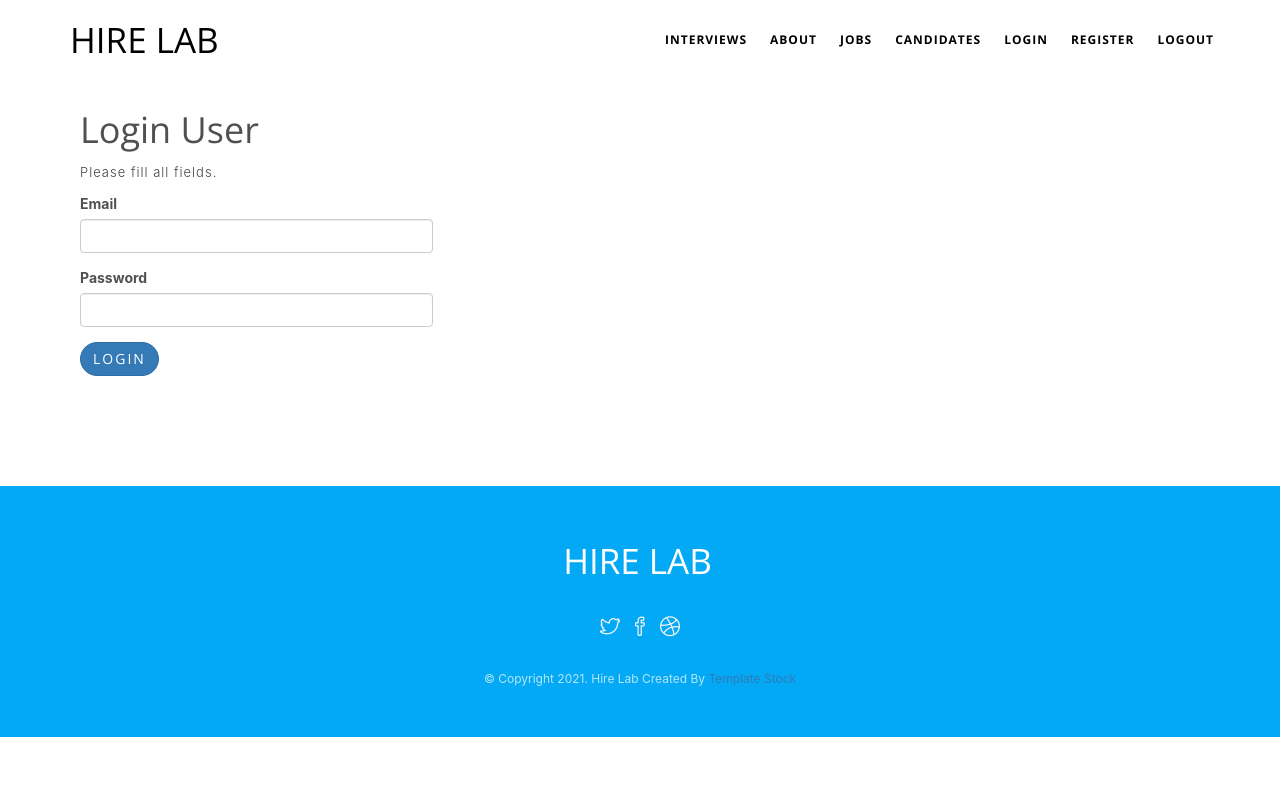
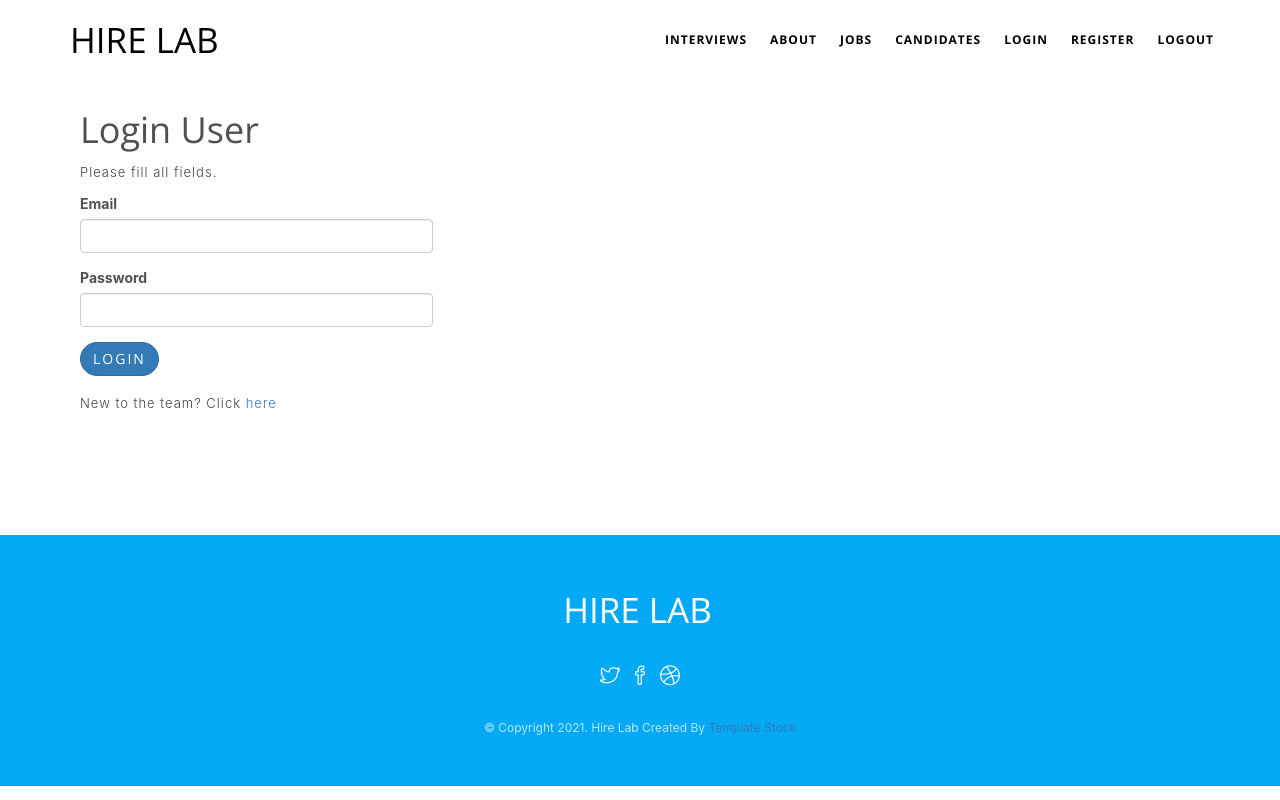
Before and after one commit to hire-lab/hire-lab, a React (Create React App) app: page /login in a window 1280 px wide. Built offline with nearby package versions, Linux system fonts and the light colour scheme.

Commit message:
added extra styling

```diff
--- a/public/css/style.css
+++ b/public/css/style.css
@@ -879,3 +879,7 @@ cta
     padding: 12px;
     margin-top: 15px;
 }
+
+.field{
+    margin-top: 15px;
+}
--- a/src/components/Login.js
+++ b/src/components/Login.js
@@ -1,3 +1,5 @@
+import { Link } from "react-router-dom";
+
 export default function Login() {
     return (
         <section id="login">
@@ -18,6 +20,9 @@ export default function Login() {
                             <input className="form-control" id="password" type="password" name="password" />
                         </div>
                         <input type="submit" className="btn btn-primary" value="Login" />
+                        <p className="field">
+                            <span>New to the team? Click <Link to="/register">here</Link></span>
+                        </p>
                     </div>
                 </div>
             </form>
--- a/src/components/Register.js
+++ b/src/components/Register.js
@@ -1,3 +1,5 @@
+import { Link } from "react-router-dom";
+
 export default function Register() {
     return (
         <section id="register">
@@ -27,8 +29,11 @@ export default function Register() {
                     </div>
                 </div>
               </form>
+
             </div>
-
+            <p className="field">
+                <span>Already part of the team? Click <Link to="/login">here</Link></span>
+            </p>
         </section>
     )
 }
```
